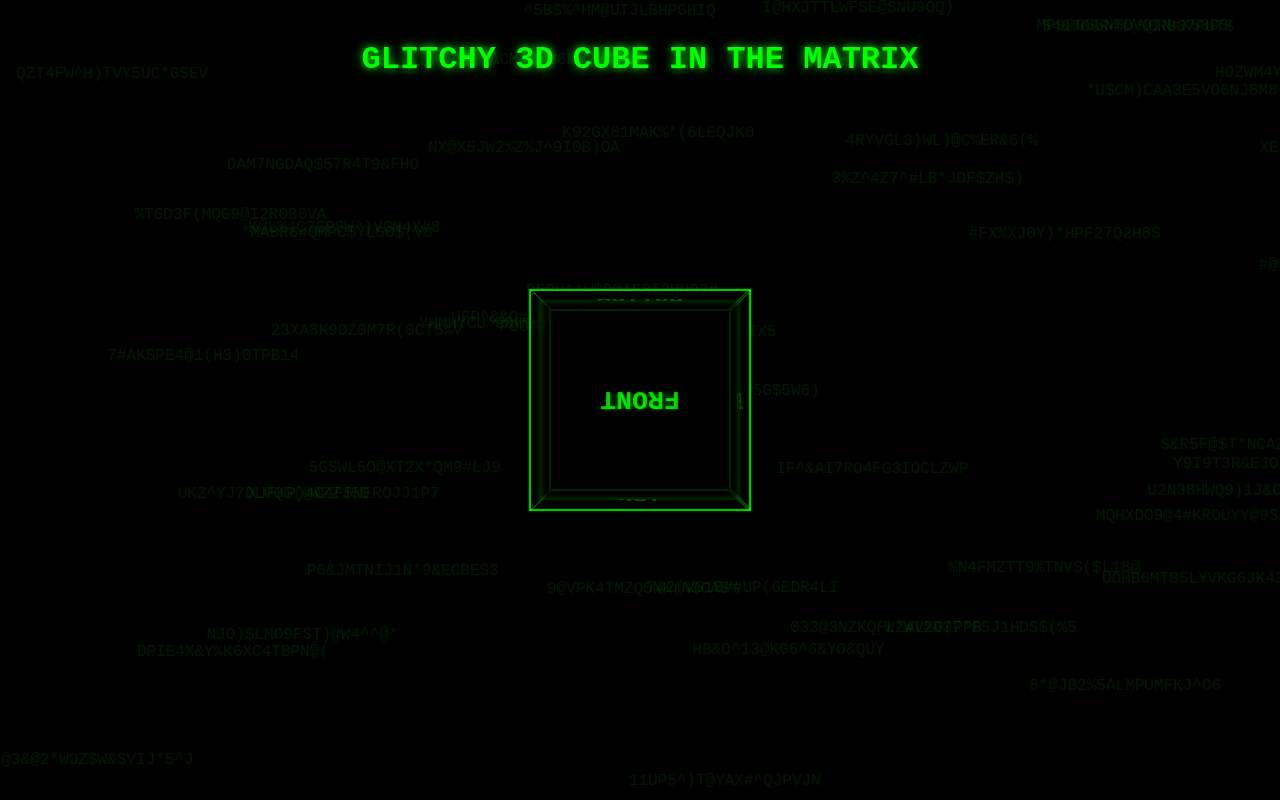
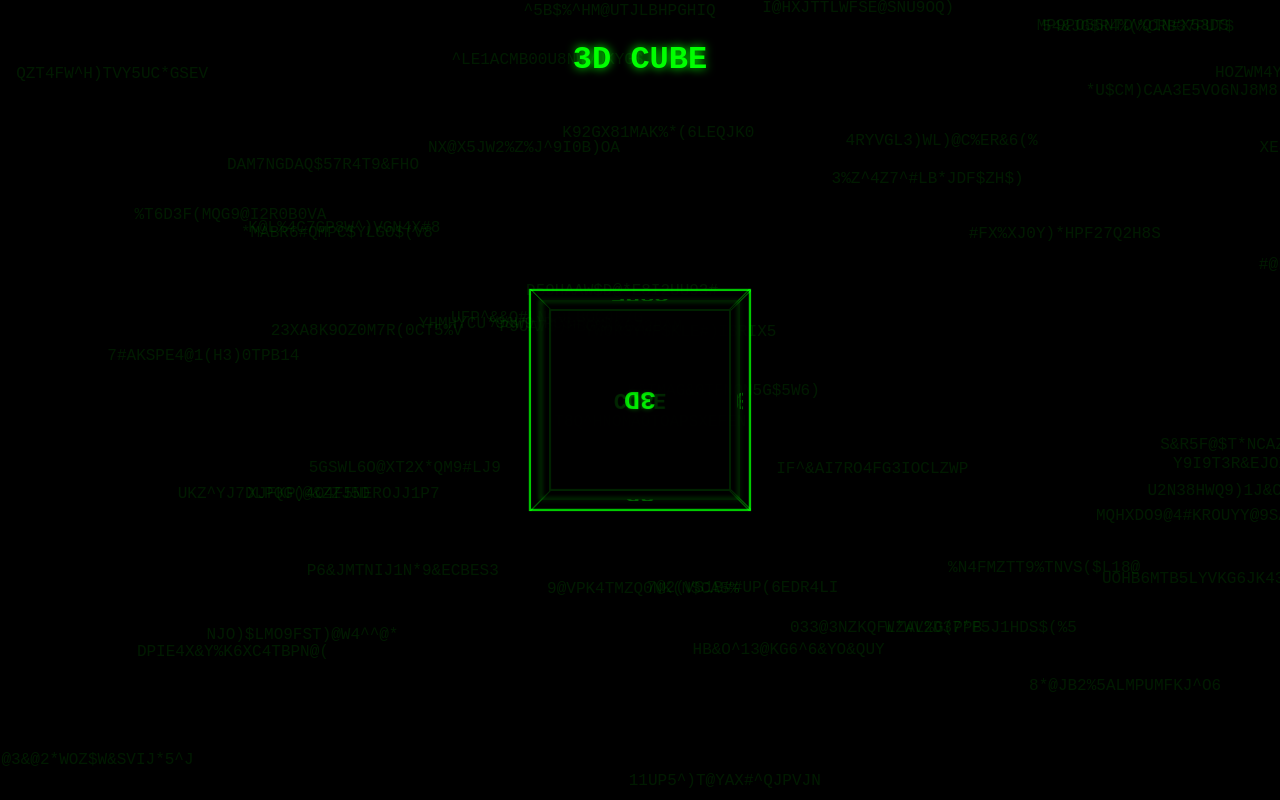
Before and after one commit to akdavis83/Cube3D, a plain HTML site: page index.html in a window 1280 px wide. Drawn offline with Linux system fonts and the light colour scheme.

Commit message:
Update and rename 3D2.html to index.html

```diff
--- a/3D2.html
+++ b/index.html
@@ -111,18 +111,18 @@
     </style>
 </head>
 <body>
-    <h1>GLITCHY 3D CUBE IN THE MATRIX</h1>
+    <h1>3D CUBE</h1>
 
     <div class="matrix-bg" id="matrixBg"></div>
 
     <div class="cube-container">
         <div class="cube">
-            <div class="cube-face front">FRONT</div>
-            <div class="cube-face back">BACK</div>
-            <div class="cube-face right">RIGHT</div>
-            <div class="cube-face left">LEFT</div>
-            <div class="cube-face top">TOP</div>
-            <div class="cube-face bottom">BOTTOM</div>
+            <div class="cube-face front">3D</div>
+            <div class="cube-face back">CUBE</div>
+            <div class="cube-face right">3D</div>
+            <div class="cube-face left">CUBE</div>
+            <div class="cube-face top">3D</div>
+            <div class="cube-face bottom">CUBE</div>
         </div>
     </div>
 
```
